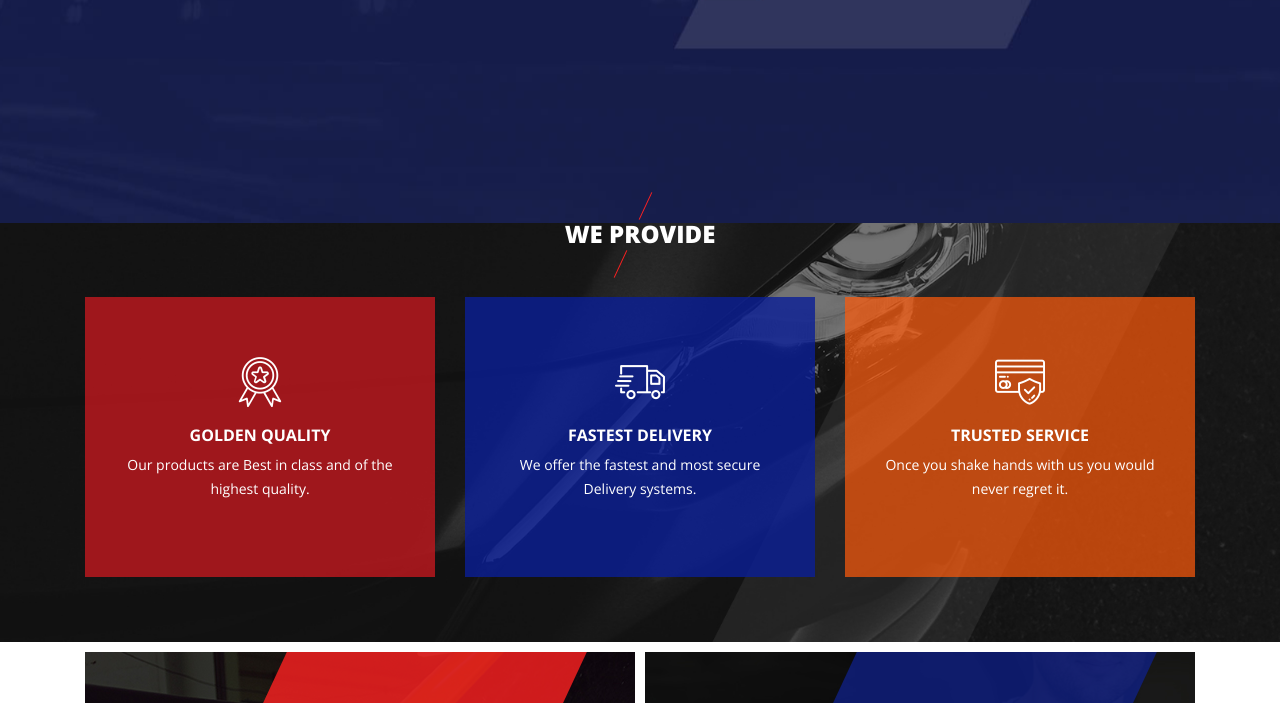
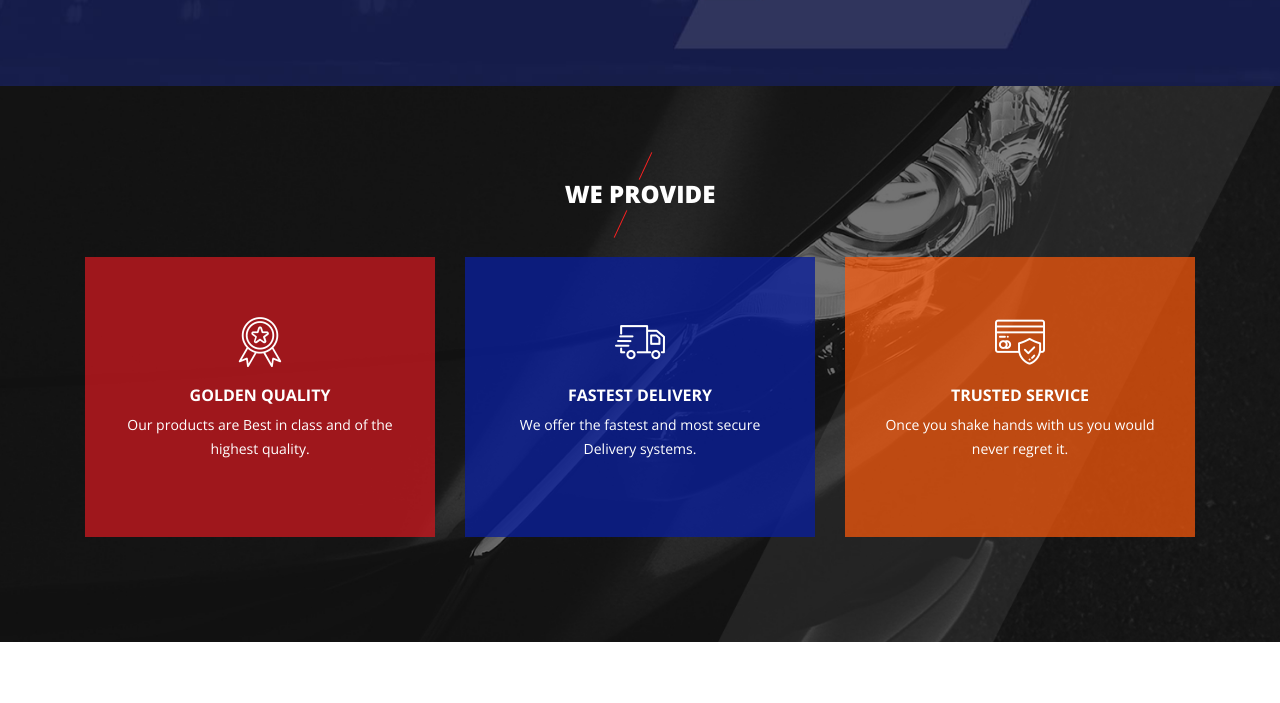
Before and after one commit to ahthserhsluk/khemani, a plain HTML site: page index.html in a window 1280 px wide. Shown: the part 728-1431 px from the top of the page. Drawn offline with nearby package versions, Linux system fonts and the light colour scheme; files whose address does not match are found by name.

Commit message:
this is awesome

```diff
--- a/css/style.css
+++ b/css/style.css
@@ -1175,11 +1175,14 @@ SINGEL PRODUCT
 SERVICE
 ---------*/
 .service-banner {
+  margin-top: -40px;
+  position: relative;
+  z-index: 100;
   background: url(../images/banner/4.jpg);
   background-repeat: no-repeat;
   background-position: center;
   background-size: cover;
-  padding: 95px  0px 65px; }
+  padding: 95px  0px 105px; }
 
 .service-delivery {
   padding: 60px 30px; }
@@ -1848,7 +1851,8 @@ PRODUCT
   width: auto;
   margin-top: 50px;
   margin-bottom: 50px;
-  border: 1px solid #ddd; }
+  border: 1px solid #ddd;
+}
 
 @media (min-width: 768px) {
   .mobile-broken-col-xs .col-lg-1, .mobile-broken-col-xs .col-lg-2, .mobile-broken-col-xs .col-lg-3, .mobile-broken-col-xs .col-lg-4, .mobile-broken-col-xs .col-lg-5, .mobile-broken-col-xs .col-lg-6, .mobile-broken-col-xs .col-lg-7, .mobile-broken-col-xs .col-lg-8, .mobile-broken-col-xs .col-lg-9, .mobile-broken-col-xs .col-lg-10, .mobile-broken-col-xs .col-lg-11, .mobile-broken-col-xs .col-lg-12,
```
Also changed, not shown: index.html (+1 -0 lines).
